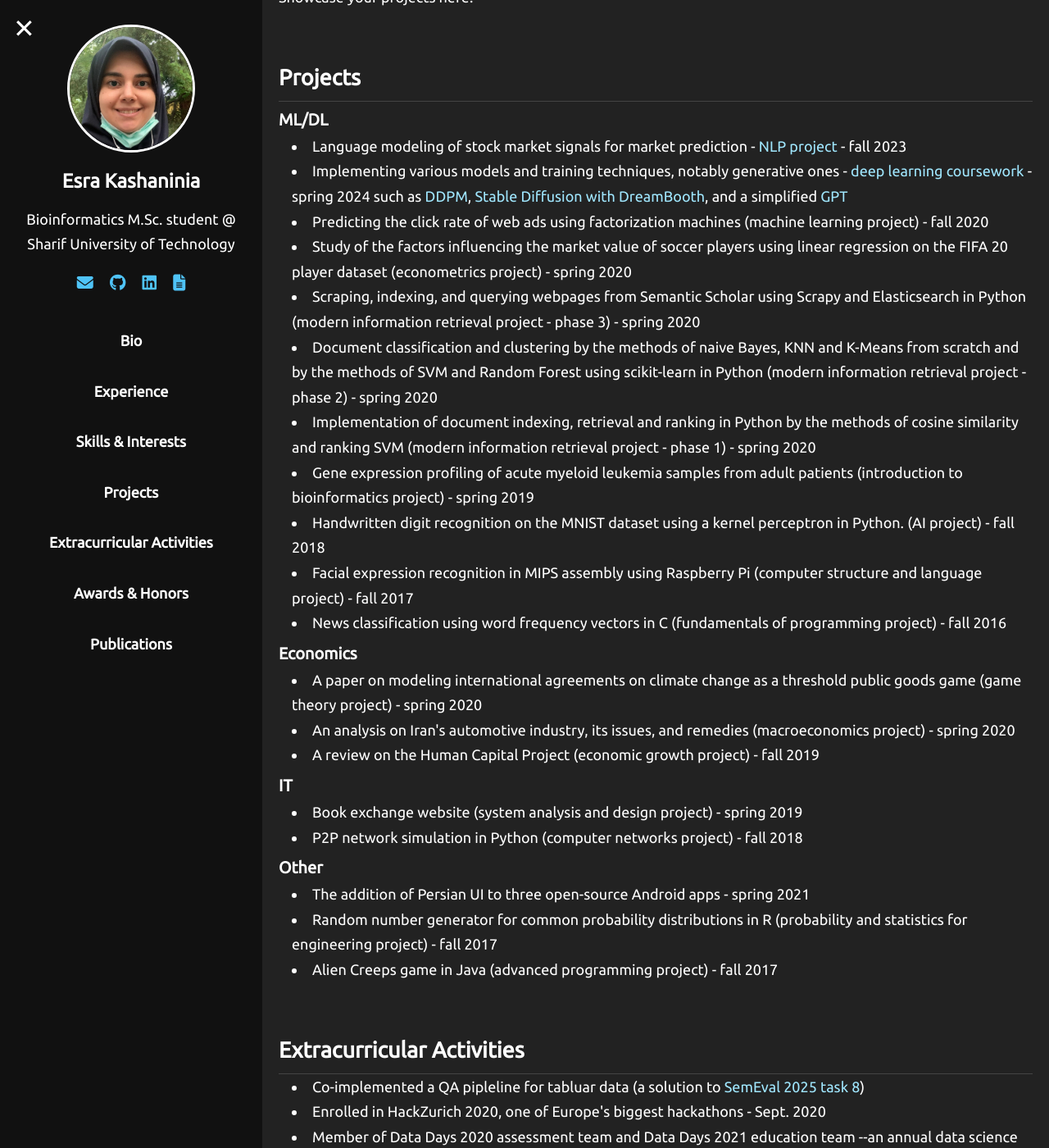
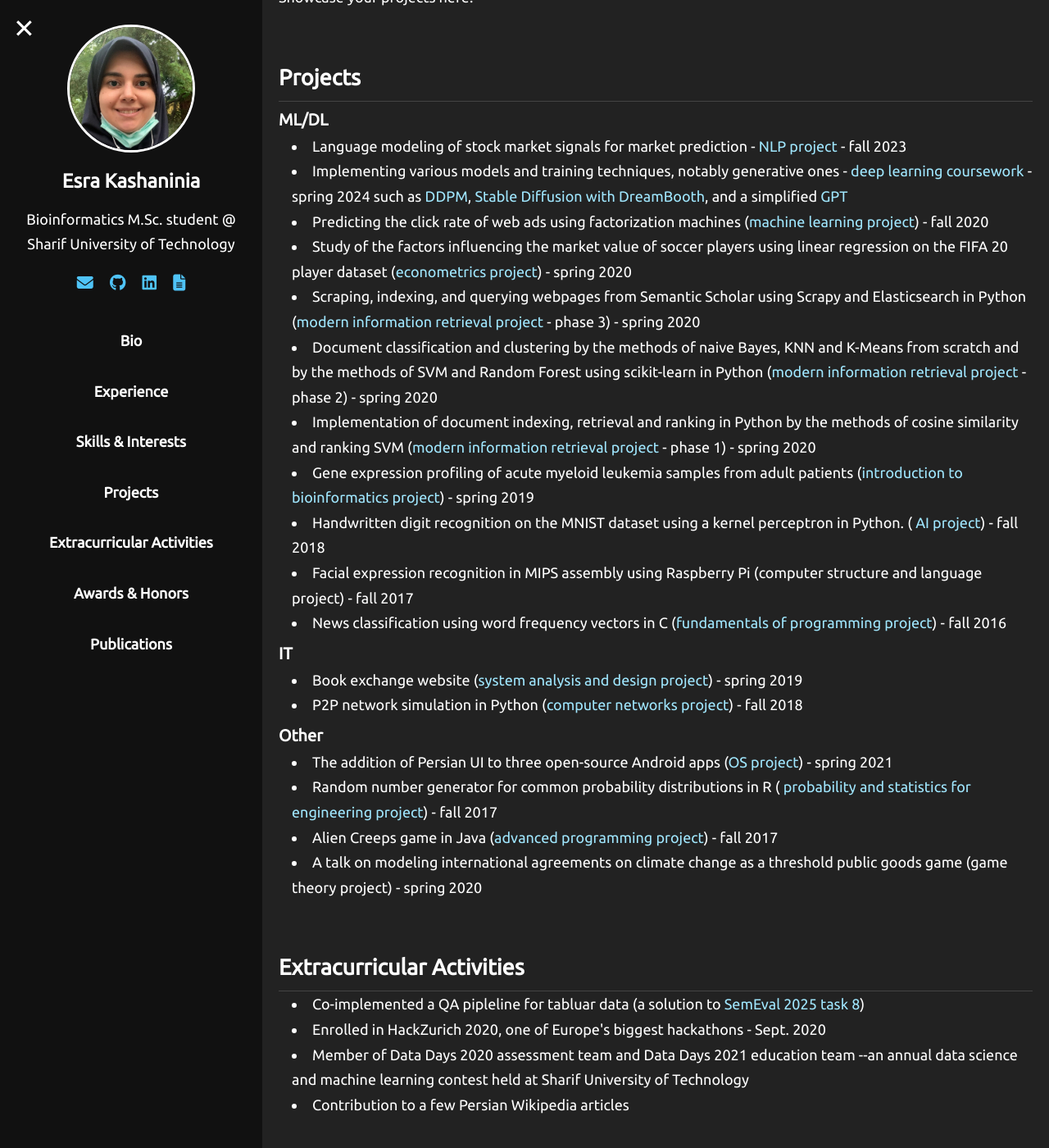
Before and after one commit to Esra-K/Esra-K.github.io, a Jekyll site: the page built from index.md, in a window 1280 px wide and 1400 px high, scrolled down 596 px. Shown: the whole window at 82% size. Built offline with Jekyll 4.4.1, drawn with Linux system fonts in a browser that asks for light colours.

Commit message:
added project links

```diff
--- a/index.md
+++ b/index.md
@@ -26,44 +26,144 @@ layout: default
     <p>Showcase your projects here.</p>
   </section>
   <section id="projects">
-    <h2>Projects</h2>
-    <h3> ML/DL </h3>
-<ul>
- <li>Language modeling of stock market signals for market prediction - <a href="https://github.com/Esra-K/MSc-Coursework/tree/master/NLP-Fall2023/NLP_proj_LLMs_4_financial_data"> NLP project </a> - fall 2023</li>
-  <li>Implementing various models and training techniques, notably generative ones - <a href="https://github.com/Esra-K/MSc-Coursework/tree/master/Deep%20Learning-Spring2024"> deep learning coursework </a> - spring 2024 such as <a href="https://github.com/Esra-K/MSc-Coursework/blob/master/Deep%20Learning-Spring2024/HW4-Practical/DlHw4-402210676/DDPM.ipynb">DDPM</a>,
-    <a href="https://github.com/Esra-K/MSc-Coursework/blob/master/Deep%20Learning-Spring2024/HW5-Practical/Stable-Diffusion-2.ipynb">Stable Diffusion with DreamBooth</a>, and a simplified
-    <a href="https://github.com/Esra-K/MSc-Coursework/blob/master/Deep%20Learning-Spring2024/HW3-Practical/HW3Practical-402210676/SimpleGPT.ipynb">GPT</a>
-  </li>
-  <li>Predicting the click rate of web ads using factorization machines (machine learning project) - fall 2020</li>
-  <li>Study of the factors influencing the market value of soccer players using linear regression on the FIFA 20 player dataset (econometrics project) - spring 2020</li>
-  <li>Scraping, indexing, and querying webpages from Semantic Scholar using Scrapy and Elasticsearch in Python (modern information retrieval project - phase 3) - spring 2020</li>
-  <li>Document classification and clustering by the methods of naive Bayes, KNN and K-Means from scratch and by the methods of SVM and Random Forest using scikit-learn in Python (modern information retrieval project - phase 2) - spring 2020</li>
-  <li>Implementation of document indexing, retrieval and ranking in Python by the methods of cosine similarity and ranking SVM (modern information retrieval project - phase 1) - spring 2020</li>
-  <li>Gene expression profiling of acute myeloid leukemia samples from adult patients (introduction to bioinformatics project) - spring 2019</li>
-  <li>Handwritten digit recognition on the MNIST dataset using a kernel perceptron in Python. (AI project) - fall 2018</li>
-  <li>Facial expression recognition in MIPS assembly using Raspberry Pi (computer structure and language project) - fall 2017</li>
-  <li>News classification using word frequency vectors in C (fundamentals of programming project) - fall 2016</li>
-</ul>
+  <h2>Projects</h2>
+  <h3>ML/DL</h3>
+  <ul>
+    <li>
+      Language modeling of stock market signals for market prediction -
+      <a href="https://github.com/NLP-Final-Projects/LLMs_for_financial_data">
+        NLP project
+      </a>
+      - fall 2023
+    </li>
+    <li>
+      Implementing various models and training techniques, notably generative
+      ones -
+      <a
+        href="https://github.com/Esra-K/MSc-Coursework/tree/master/Deep%20Learning-Spring2024"
+      >
+        deep learning coursework
+      </a>
+      - spring 2024 such as
+      <a
+        href="https://github.com/Esra-K/MSc-Coursework/blob/master/Deep%20Learning-Spring2024/HW4-Practical/DlHw4-402210676/DDPM.ipynb"
+        >DDPM</a
+      >,
+      <a
+        href="https://github.com/Esra-K/MSc-Coursework/blob/master/Deep%20Learning-Spring2024/HW5-Practical/Stable-Diffusion-2.ipynb"
+        >Stable Diffusion with DreamBooth</a
+      >, and a simplified
+      <a
+        href="https://github.com/Esra-K/MSc-Coursework/blob/master/Deep%20Learning-Spring2024/HW3-Practical/HW3Practical-402210676/SimpleGPT.ipynb"
+        >GPT</a
+      >
+    </li>
+    <li>
+      Predicting the click rate of web ads using factorization machines (<a
+        href="https://github.com/Esra-K/BSc-Coursework/tree/main/ML_Fall2020/Project"
+        >machine learning project</a
+      >) - fall 2020
+    </li>
+    <li>
+      Study of the factors influencing the market value of soccer players using
+      linear regression on the FIFA 20 player dataset (<a
+        href="https://gitlab.com/Esra_K/econometrics_fifa"
+        >econometrics project</a
+      >) - spring 2020
+    </li>
+    <li>
+      Scraping, indexing, and querying webpages from Semantic Scholar using
+      Scrapy and Elasticsearch in Python (<a
+        href="https://github.com/Esra-K/BSc-Coursework/tree/main/AdvancedInformationRetrieval_Spring2020/Project3"
+        >modern information retrieval project</a
+      >
+      - phase 3) - spring 2020
+    </li>
+    <li>
+      Document classification and clustering by the methods of naive Bayes, KNN
+      and K-Means from scratch and by the methods of SVM and Random Forest using
+      scikit-learn in Python (<a
+        href="https://github.com/Esra-K/BSc-Coursework/tree/main/AdvancedInformationRetrieval_Spring2020/Project2"
+        >modern information retrieval project</a
+      >
+      - phase 2) - spring 2020
+    </li>
+    <li>
+      Implementation of document indexing, retrieval and ranking in Python by
+      the methods of cosine similarity and ranking SVM (<a
+        href="https://github.com/Esra-K/BSc-Coursework/tree/main/AdvancedInformationRetrieval_Spring2020/Project1"
+        >modern information retrieval project</a
+      >
+      - phase 1) - spring 2020
+    </li>
+    <li>
+      Gene expression profiling of acute myeloid leukemia samples from adult
+      patients (<a
+        href="https://github.com/Esra-K/BSc-Coursework/tree/main/Intro2Bioinformatics_Spring2019/Project"
+        >introduction to bioinformatics project</a
+      >) - spring 2019
+    </li>
+    <li>
+      Handwritten digit recognition on the MNIST dataset using a kernel
+      perceptron in Python. (<a
+        href="https://github.com/Esra-K/BSc-Coursework/tree/main/AI_Fall2018/Project"
+      >
+        AI project</a
+      >) - fall 2018
+    </li>
+    <li>
+      Facial expression recognition in MIPS assembly using Raspberry Pi
+      (computer structure and language project) - fall 2017
+    </li>
+    <li>
+      News classification using word frequency vectors in C (<a
+        href="https://github.com/fop-fall2016/team19"
+        >fundamentals of programming project</a
+      >) - fall 2016
+    </li>
+  </ul>
 
-<h3> Economics </h3>
-<ul>
-  <li>A paper on modeling international agreements on climate change as a threshold public goods game (game theory project) - spring 2020</li>
-  <li>An analysis on Iran's automotive industry, its issues, and remedies (macroeconomics project) - spring 2020</li>
-  <li>A review on the Human Capital Project (economic growth project) - fall 2019</li>
-</ul>
+  <h3>IT</h3>
+  <ul>
+    <li>
+      Book exchange website (<a href="https://github.com/Esra-K/Shabook"
+        >system analysis and design project</a
+      >) - spring 2019
+    </li>
+    <li>
+      P2P network simulation in Python (<a
+        href="https://github.com/Esra-K/BSc-Coursework/tree/main/ComputerNetworks_Fall2018/CN_Project_95105816_94105677/src"
+        >computer networks project</a
+      >) - fall 2018
+    </li>
+  </ul>
 
-<h3> IT </h3>
-<ul>
-  <li>Book exchange website (system analysis and design project) - spring 2019</li>
-  <li>P2P network simulation in Python (computer networks project) - fall 2018</li>
-</ul>
-
-<h3> Other </h3>
-<ul>
-  <li>The addition of Persian UI to three open-source Android apps - spring 2021</li>
-  <li>Random number generator for common probability distributions in R (probability and statistics for engineering project) - fall 2017</li>
-  <li>Alien Creeps game in Java (advanced programming project) - fall 2017</li>
-</ul>
+  <h3>Other</h3>
+  <ul>
+    <li>
+      The addition of Persian UI to three open-source Android apps (<a
+        href="https://github.com/Esra-K/FDroidFA"
+        >OS project</a
+      >) - spring 2021
+    </li>
+    <li>
+      Random number generator for common probability distributions in R (<a
+        href="https://github.com/Esra-K/Probability-and-Stats-Proj-Fall-2017"
+      >
+        probability and statistics for engineering project</a
+      >) - fall 2017
+    </li>
+    <li>
+      Alien Creeps game in Java (<a
+        href="https://github.com/Sharif-University-AP2017Fall/team10"
+        >advanced programming project</a
+      >) - fall 2017
+    </li>
+    <li>
+      A talk on modeling international agreements on climate change as a
+      threshold public goods game (game theory project) - spring 2020
+    </li>
+  </ul>
 
   </section>
   <section id="extracurricular">
```
Also changed, not shown: _includes/html_garbage.html (added), 1 other file.
